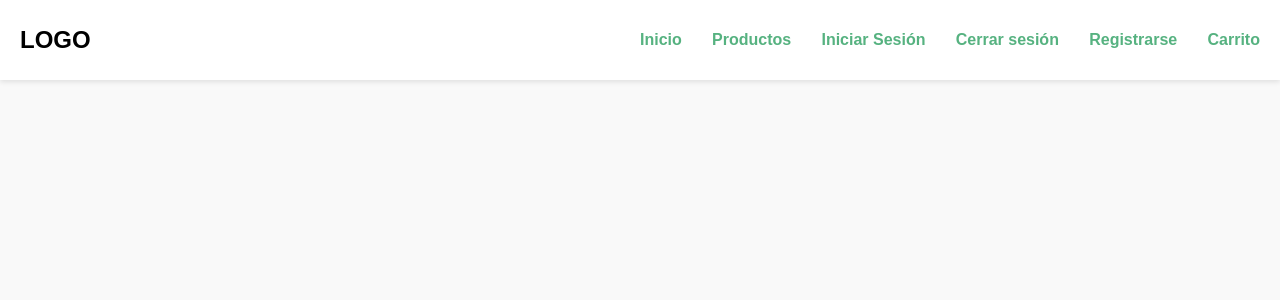
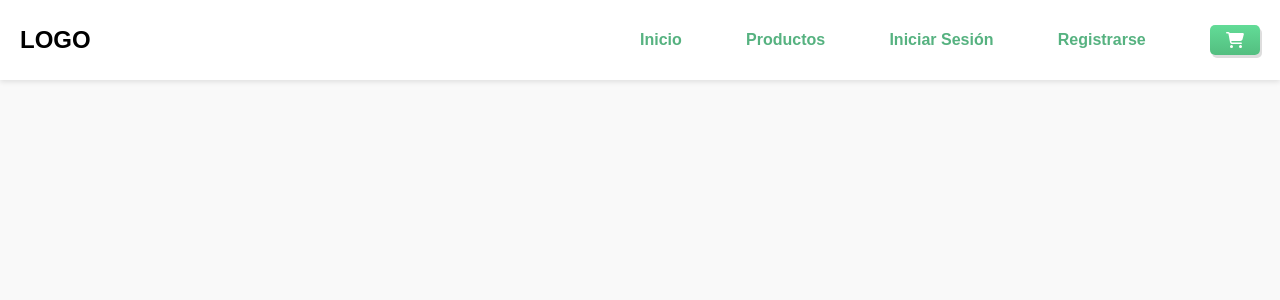
Before and after one commit to CodeStrong2023/ecommerce-codesprinters, a React (Vite) app in the folder frontend/: page /product/1 in a window 1280 px wide. Shown: the top 300 px of the page. Built offline with nearby package versions, Linux system fonts and the light colour scheme; no server answers.

Commit message:
logica navbar

```diff
--- a/frontend/src/components/Navbar/Navbar.jsx
+++ b/frontend/src/components/Navbar/Navbar.jsx
@@ -2,9 +2,11 @@
 import { useNavigate } from "react-router-dom";
 import MenuList from "../MenuList/MenuList";
 import { signout } from "../../utils/api";
-
+import { AuthContext } from "../../context/AuthContext";
+import { useContext } from "react";
 const Navbar = () => {
   const navigate = useNavigate();
+  const { isAuth } = useContext(AuthContext);
   const handleLogout = async () => {
     await signout();
     console.log("saliendo");
@@ -20,17 +22,28 @@
         <button className="navbar-item" onClick={() => navigate("/products")}>
           Productos
         </button>
+        {!isAuth ? (
+          <>
             <button className="navbar-item" onClick={() => navigate("/login")}>
               Iniciar Sesión
             </button>
+            <button
+              className="navbar-item"
+              onClick={() => navigate("/register")}
+            >
+              Registrarse
+            </button>
+          </>
+        ) : (
           <button className="navbar-item" onClick={handleLogout}>
             Cerrar sesión
           </button>
-        <button className="navbar-item" onClick={() => navigate("/register")}>
-          Registrarse
-        </button>
-        <button className="navbar-item" onClick={() => navigate("/cart")}>
-          Carrito
+        )}
+
+        <button className="cart" onClick={() => navigate("/cart")}>
+          <svg className="cartIcon" viewBox="0 0 576 512">
+            <path d="M0 24C0 10.7 10.7 0 24 0H69.5c22 0 41.5 12.8 50.6 32h411c26.3 0 45.5 25 38.6 50.4l-41 152.3c-8.5 31.4-37 53.3-69.5 53.3H170.7l5.4 28.5c2.2 11.3 12.1 19.5 23.6 19.5H488c13.3 0 24 10.7 24 24s-10.7 24-24 24H199.7c-34.6 0-64.3-24.6-70.7-58.5L77.4 54.5c-.7-3.8-4-6.5-7.9-6.5H24C10.7 48 0 37.3 0 24zM128 464a48 48 0 1 1 96 0 48 48 0 1 1 -96 0zm336-48a48 48 0 1 1 0 96 48 48 0 1 1 0-96z" />
+          </svg>
         </button>
       </ul>
       <div className="navbar-user">
--- a/frontend/src/components/Navbar/styles.css
+++ b/frontend/src/components/Navbar/styles.css
@@ -12,6 +12,29 @@
   width: 100%; /* Hace que la navbar ocupe todo el ancho */
   z-index: 1000; /* Asegura que la navbar esté encima de otros elementos */
   box-shadow: 0 2px 5px rgba(0, 0, 0, 0.1); /* Añade una sombra para destacar la navbar */
+}
+.cart {
+  width: 50px;
+  height: 30px;
+  background-image: linear-gradient(#3bd37dcc, #28ae60cc);
+  border: none;
+  border-radius: 5px;
+  color: rgb(255, 255, 255);
+  font-weight: 600;
+  display: flex;
+  align-items: center;
+  justify-content: center;
+  gap: 5px;
+  cursor: pointer;
+  box-shadow: 2px 3px 0px #ddd;
+}
+.cartIcon {
+  width: 18px;
+  height: fit-content;
+}
+
+.cartIcon path {
+  fill: rgb(255, 255, 255);
 }
 .navbar-logo {
   font-size: 1.5rem;
@@ -94,7 +117,7 @@
 .cart {
   width: 50px;
   height: 30px;
-  background-image: linear-gradient( #3bd37dcc, #28ae60cc);
+  background-image: linear-gradient(#3bd37dcc, #28ae60cc);
   border: none;
   border-radius: 5px;
   color: rgb(255, 255, 255);
@@ -120,7 +143,6 @@
   background-color: #128546;
 }
 
-
 @media (max-width: 768px) {
   .navbar-hrefs {
     display: none;
```
Lines whose indentation alone changed are shown as unchanged.
